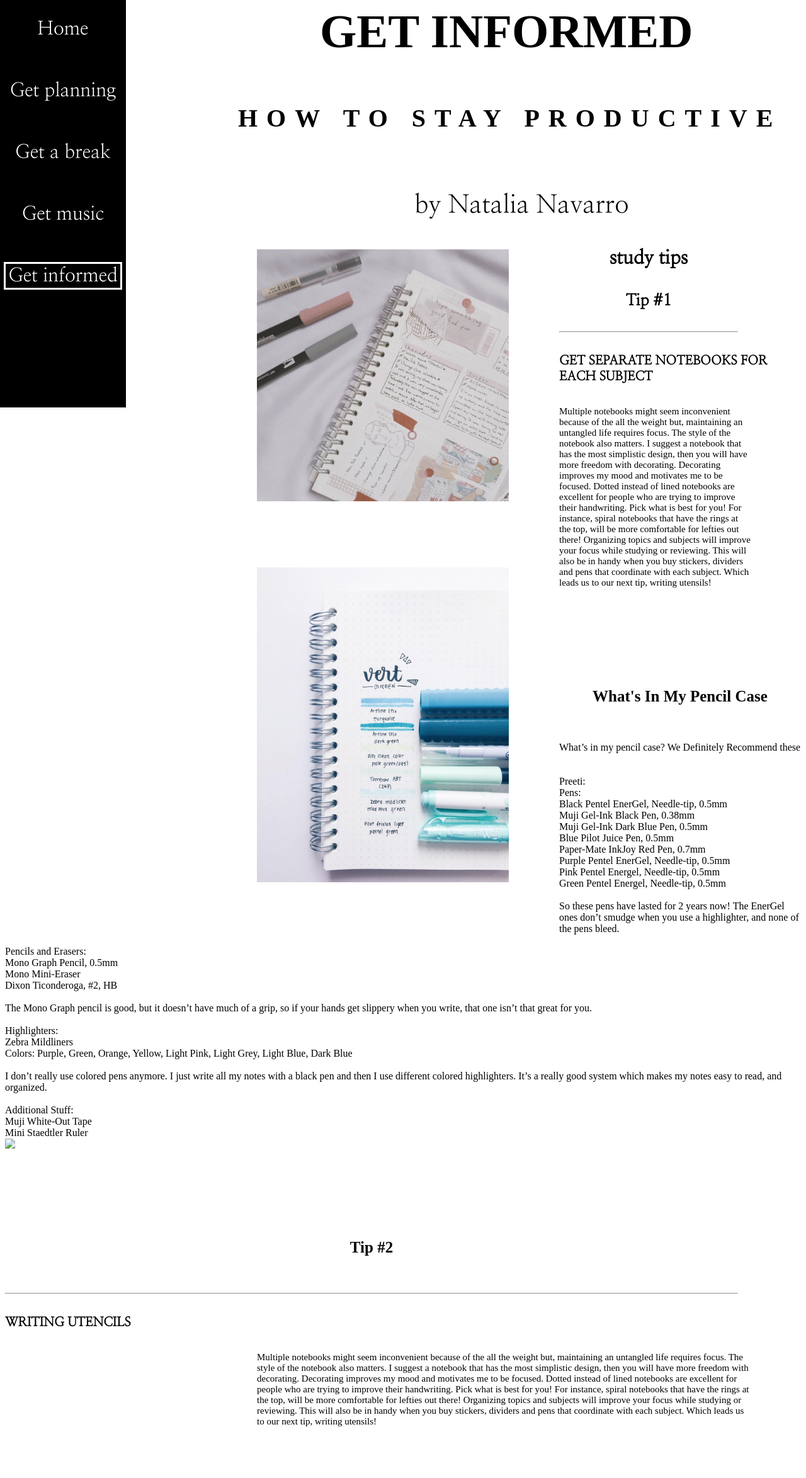
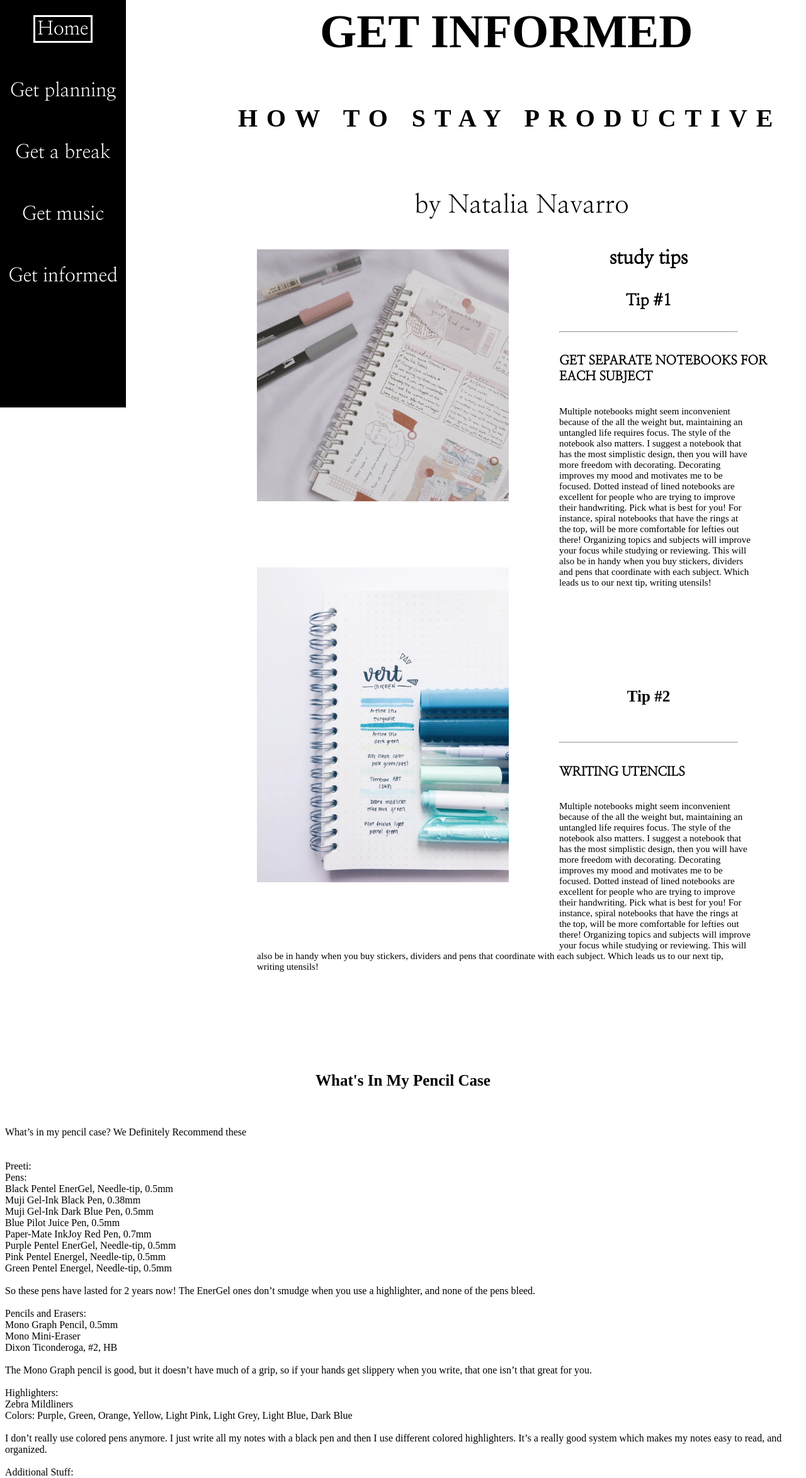
Before and after one commit to preetim1/Attain, a plain HTML site: page AttainInform.html in a window 1280 px wide. Shown: the part 153-2500 px from the top of the page at 63% size. Before the commit the page ends 2434 px from the top, so only its background shows below. Drawn offline with Linux system fonts and the light colour scheme.

Commit message:
Add files via upload

```diff
--- a/AddText.js
+++ b/AddText.js
@@ -1,7 +1,7 @@
 
 //These values will be used to make the new post.
 var title = "What's In My Pencil Case";
-var image = "Blog-Post.jpg";
+var image = "Blog-Post1.jpg";
 //Use the ` character to make a string on multiple lines.
 //I recommend including the <p> tags in the post text variable
 //because different posts may have different numbers of paragraphs.
@@ -15,7 +15,7 @@ var postText = `
 
 function postingString() {
 var postRawHtml = `
-<div id="blog-post">
+<div class="blog-post">
   <h6>${title}</h6>
   ${postText}
   <img src="${image}"></img>
@@ -33,7 +33,7 @@ var postHtmlObject = document.createRange().createContextualFragment(postRawHtml
 //fragment), not just a string.
 
 //We can append it directly to an object already in the document.
-var blogContainer = document.getElementById("blog-post");
+var blogContainer = document.getElementById("blogPosts");
 blogContainer.appendChild(postHtmlObject);
 
 }
--- a/AttainInform.html
+++ b/AttainInform.html
@@ -17,7 +17,7 @@
     </div>
 
     	<!-- <img src ="number2.jpg" class = "instrument" "margin" width = "400px" height= "400px" ></img> -->
-
+			<div id=blogPosts>
 		<div id=blog-post>
 				<h3> study tips </h3>
         <div class="tip">
@@ -53,21 +53,22 @@
               Organizing topics and subjects will improve your focus while studying or reviewing.
               This will also be in handy when you buy stickers, dividers and pens that coordinate with each subject. Which leads us to our next tip, writing utensils! </p>
               </div>
+		</div>
 <div class="sideBar">
     <div class="sideBarRow">
-      <a href ="attainHome.html">Home</a>
+      <a class="active" href ="attainHome.html">Home</a>
     </div>
     <div class="sideBarRow">
-      <a href ="AttainPlanning.html">Get planning</a>
+      <a href ="">Get planning</a>
     </div>
     <div class="sideBarRow">
-      <a href ="AttainMap.html">Get a break</a>
+      <a href ="">Get a break</a>
     </div>
     <div class="sideBarRow">
-      <a href ="AttainMusic.html">Get music</a>
+      <a href ="">Get music</a>
     </div>
     <div class="sideBarRow">
-      <a class="active" href ="AttainInform.html">Get informed</a>
+      <a href ="">Get informed</a>
     </div>
   </div>
 <div class="logoimg">
```
